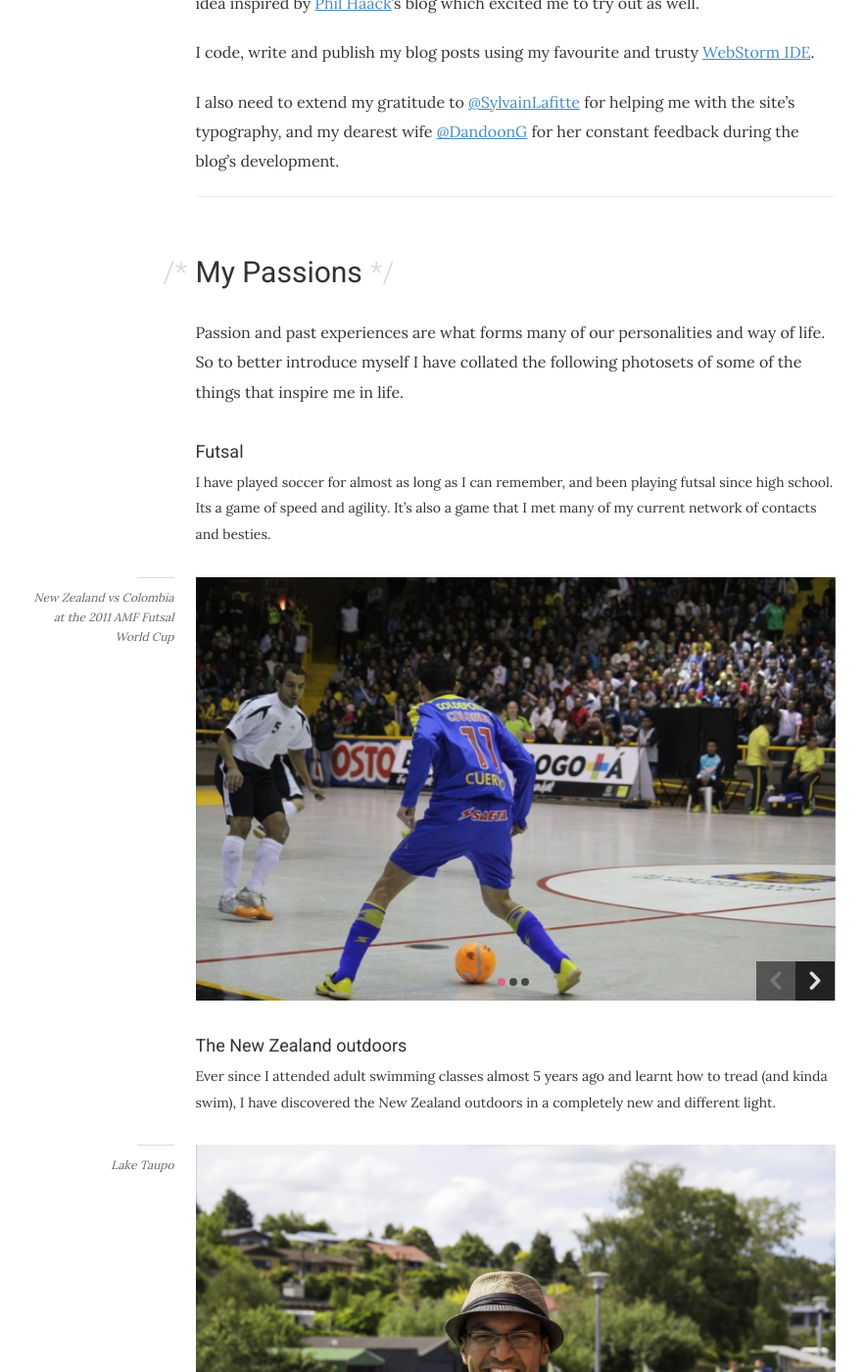
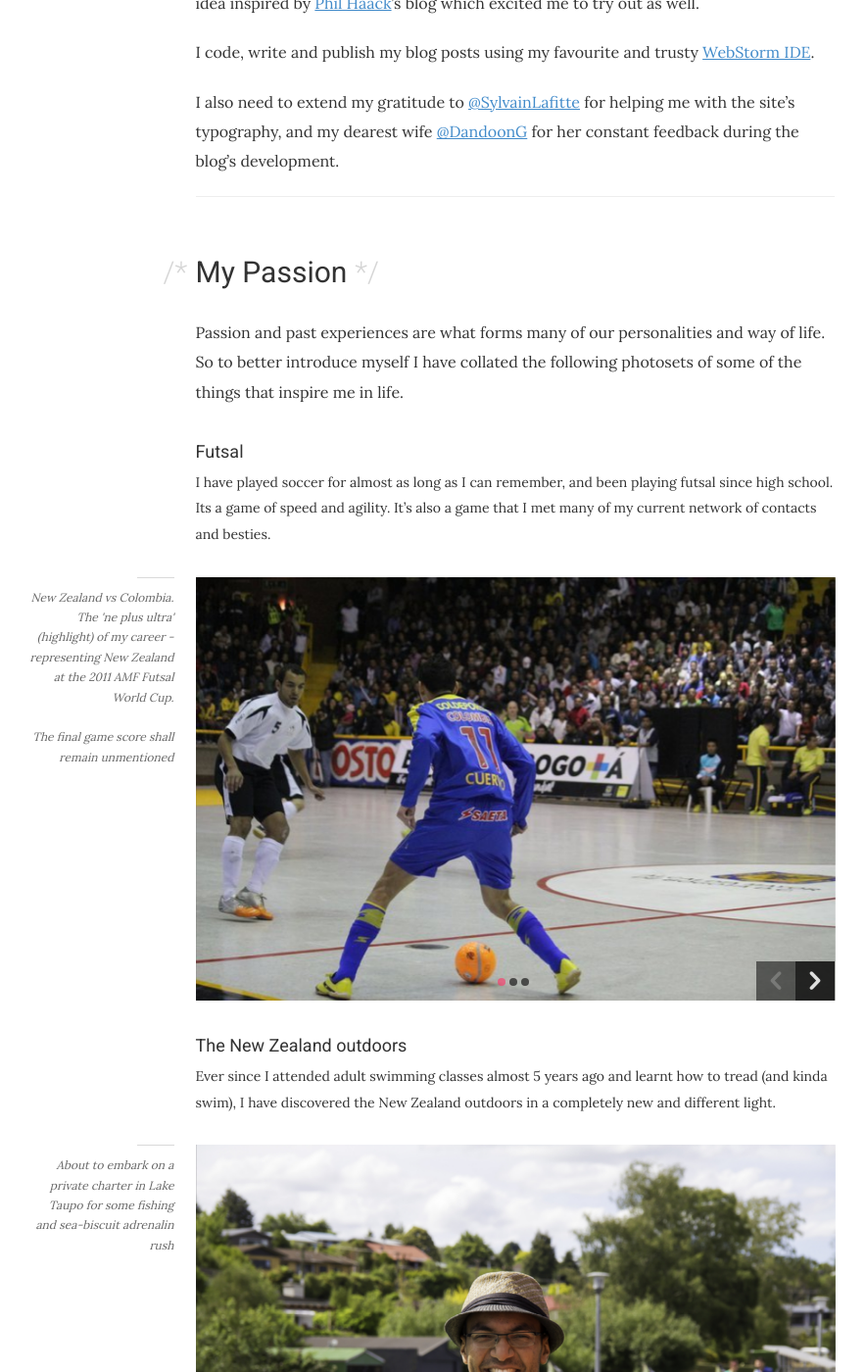
Before and after one commit to hadynz/hadynz.github.io, a Jekyll site: the page built from about.md, in a window 1280 px wide and 1400 px high, scrolled down 1994 px. Shown: the whole window at 98% size, without its empty margins (163-1047 px from the left). Built offline with Jekyll 4.4.1, drawn with Linux system fonts in a browser that asks for light colours; some web fonts are replaced; comment, search, counter and statistics services are not loaded; some of the changed text lies outside the part shown.

Commit message:
Add description of photos on the about page

```diff
--- a/_data/photoset.yml
+++ b/_data/photoset.yml
@@ -4,24 +4,32 @@
 #
 futsal:
   - src: /assets/images/photos/futsal/hady_colombia1.jpg
-    caption: New Zealand vs Colombia at the 2011 AMF Futsal World Cup
+    caption: |
+      New Zealand vs Colombia. The 'ne plus ultra' (highlight) of my career - representing
+      New Zealand at the 2011 AMF Futsal World Cup.<br/><br/>The final game score shall remain unmentioned
 
   - src: /assets/images/photos/futsal/hady_colombia2.jpg
-    caption: Caption number two
+    caption: New Zealand vs Colombia. The calm before the storm
 
   - src: https://fbcdn-sphotos-g-a.akamaihd.net/hphotos-ak-xpa1/t31.0-8/1926234_623692827698974_361425977_o.jpg
-    caption: Another caption will go here
+    caption: Posing with my local futsal team, Auckland Saeta
 
-aed:
+community:
   - src: /assets/images/photos/aed/aed_johnkey_parliament.jpg
-    caption: Celebrating Eid on invitation from the Ministry of _ with New Zealand Prime Minister, John Key
+    caption: Photo with John Key during the Eid reception in the Grand Hall, Parliament Buildings on invitation by the Minister of Ethnic Affairs
+
+  - src: /assets/images/photos/misc/hady_marhaba.jpg
+    caption: Helping out at mom's <a href="http://marhaba.co.nz">Marhaba Play Centre</a> and being inspired by the energy of tomorrow's leaders
 
   - src: /assets/images/photos/aed/aed_breakfast_sam.jpg
-    caption: Photo with Sam _ from TV1's Breakfast Show before the start of Eid in 2013
+    caption: Posing with Sam Wallace from the Breakfast Show before the start of Auckland Eid Day 2013 at the ASB Showgrounds
 
 outdoors:
   - src: /assets/images/photos/outdoors/hady_taupo2.jpg
-    caption: Lake Taupo
+    caption: About to embark on a private charter in Lake Taupo for some fishing and sea-biscuit adrenalin rush
+
+  - src: /assets/images/photos/outdoors/hady_matamata.jpg
+    caption: Siezing the moment when Frodo was out of the shire at Hobbiton, Matamata
 
   - src: /assets/images/photos/outdoors/hady_taupo1.jpg
-    caption: Spa Road in Taupo
+    caption: Basking in the hot and natural hot pool of the Otumuheke Stream (hot river) that is feeding the mighty Waikato River at Spa Park, Taupo
--- a/about.md
+++ b/about.md
@@ -54,7 +54,7 @@ blog's development.
 
 ---
 
-## My Passions
+## My Passion
 Passion and past experiences are what forms many of our personalities and way of life. So to better introduce
 myself I have collated the following photosets of some of the things that inspire me in life.
 
@@ -77,7 +77,7 @@ I am a strong believer that everything I am today has been a gift for me that I
 teaching others.
 {: .small}
 
-{% include post/_image_photoset.html collection=site.data.photoset.aed %}
+{% include post/_image_photoset.html collection=site.data.photoset.community %}
 
 ---
 
```
Also changed, not shown: assets/images/photos/misc/hady_marhaba.jpg (added), assets/images/photos/outdoors/hady_matamata.jpg (added).
